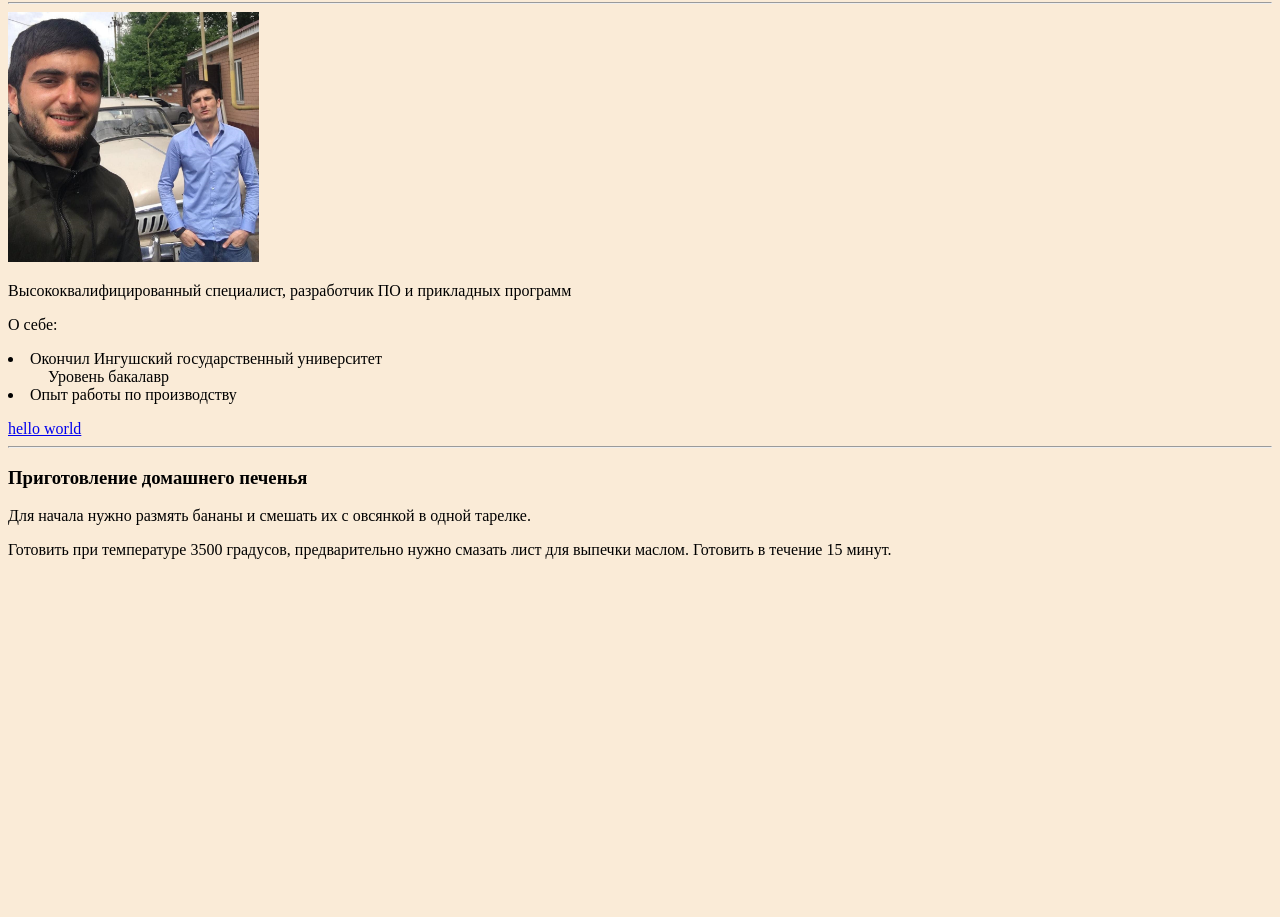
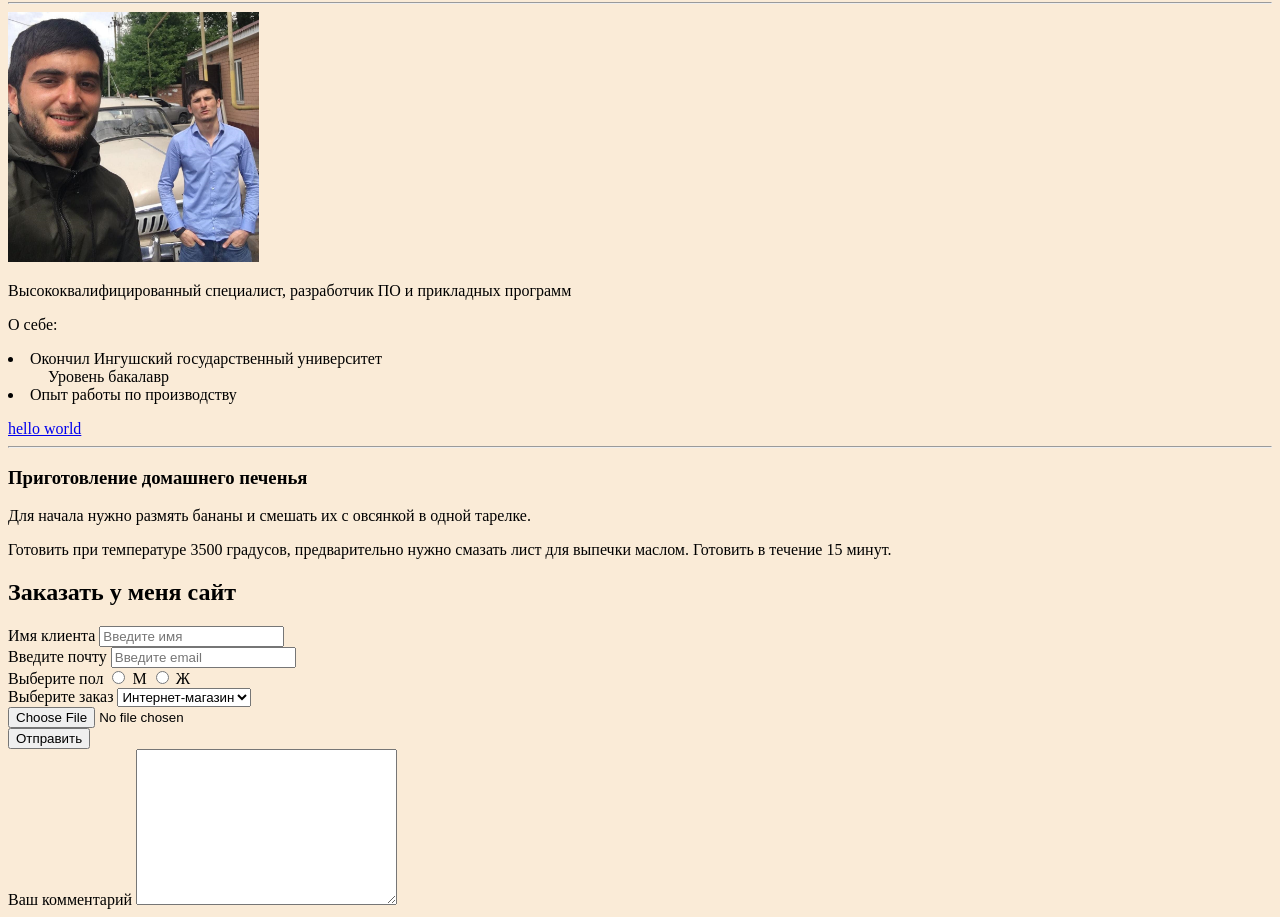
Before and after one commit to voshana/voshana.github.io, a plain HTML site: page index.html in a window 1280 px wide. Shown: the part 107-1024 px from the top of the page. Before the commit the page ends 800 px from the top, so only its background shows below. Drawn offline with Linux system fonts and the light colour scheme.

Commit message:
Update index.html

```diff
--- a/index.html
+++ b/index.html
@@ -22,10 +22,9 @@
 <li>Окончил Ингушский государственный университет</li>
  <dd>Уровень бакалавр</dd>
 <li>Опыт работы по производству</li>
-
 </dl>
 
-    <a href="index.html" target="_blank">hello world</a>
+    <a href="index5.html" target="_blank">hello world</a>
 <hr>
 <h3>Приготовление домашнего печенья</h3>
 
@@ -33,9 +32,41 @@
 
 <p>Готовить при температуре 3500 градусов, предварительно нужно смазать лист для выпечки маслом. Готовить в течение 15 минут.</p>
 
+<div>
+    <h2 class="site">Заказать у меня сайт</h2>
+    <form action="order.php" method="post">
+       <label>
+       <span>Имя клиента</span>
+        <input type="text" id="site" name="name" placeholder="Введите имя">
+        </label>
+        <div>
+        <label> Введите почту
+        <input type="text" name="email" placeholder="Введите email">
+        </label>
+        </div>
+        <div>
+        <label>Выберите пол</label>
+        <input type="radio" name="gendre" value="male"> М
+        <input type="radio" name="gendre" value="famale"> Ж
+        </div>
+        <label> Выберите заказ </label>
+        <select name="i" id="">
+            <option value="eshop">Интернет-магазин</option>
+            <option value="landing">Сайт-визитка</option>
+            <option value="card">Портфолио</option>
+        </select>
+        <div>
+            <input type="file" name="file">
+        </div>
+        <div>
+            <input type="submit" value="Отправить">
+        </div>
+        <div>
+           <label> Ваш комментарий
+            <textarea name="comment" id="" cols="30" rows="10"></textarea>
+            </label>
+        </div>
+    </form>
+</div>
 </bODY>
-
-
-
-
 </hTML>
```
